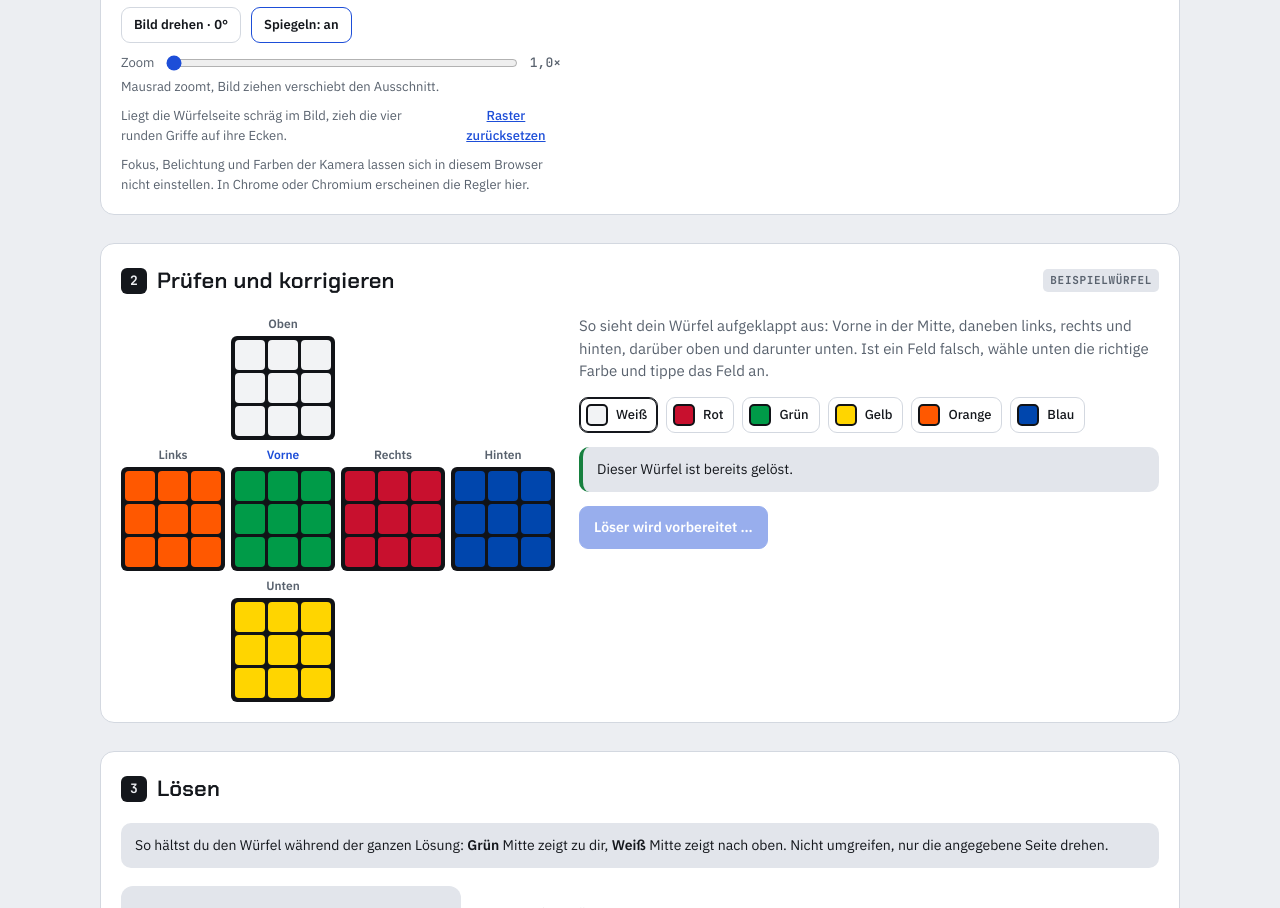
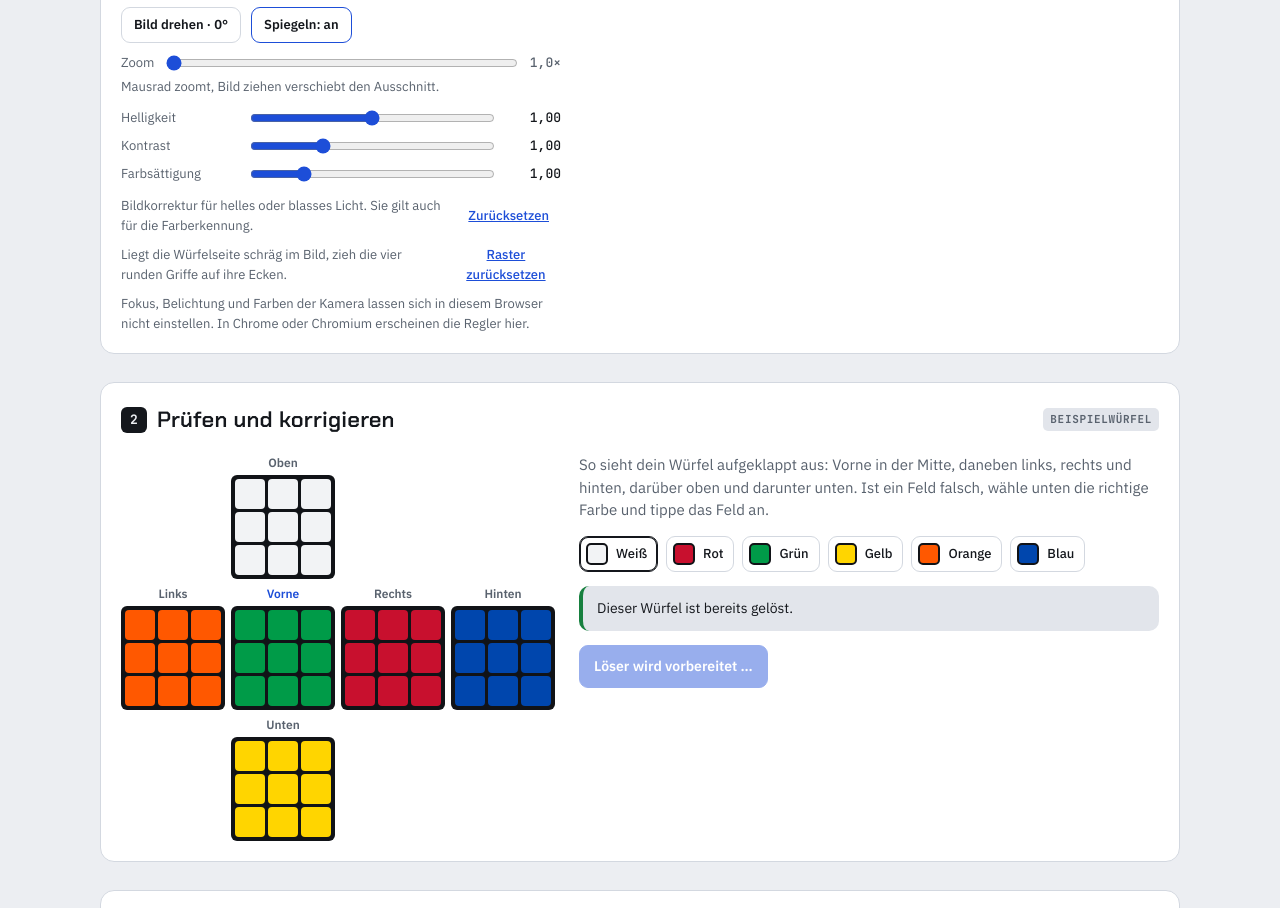
Before and after one commit to whiterabbitmediayt-jpg/sandkiste, a plain HTML site: page rubiks-scanner/app.html in a window 1280 px wide. Shown: the part 953-1861 px from the top of the page. Drawn offline with Linux system fonts and the light colour scheme.

Commit message:
Add software image correction for washed-out webcams
Brightness, contrast and saturation sliders apply a canvas filter to the
preview and the sampled image, so overexposed colours can be recovered in
browsers that do not expose camera controls. Settings are remembered.

Co-Authored-By: Claude Opus 5.5 <noreply@anthropic.com>
Claude-Session: https://claude.ai/code/session_018qTtPm1Kqr8yHat1MNnG4P

```diff
--- a/rubiks-scanner/app.html
+++ b/rubiks-scanner/app.html
@@ -95,6 +95,7 @@ button:disabled { opacity: .45; cursor: not-allowed; filter: none; }
 p.zoom { margin-top: 4px; }
 .zoom button { min-height: 36px; padding: 6px 12px; font-size: 13px; }
 #mirrorBtn[aria-pressed="true"] { border-color: var(--accent); }
+.imgfix { margin-top: 12px; display: grid; gap: 8px; }
 .camset { margin-top: 12px; border: 1px solid var(--line); border-radius: 10px; padding: 10px 12px; }
 .camset summary { cursor: pointer; font-weight: 600; font-size: 14px; }
 .camset-body { display: grid; gap: 10px; padding-top: 12px; }
@@ -232,6 +233,12 @@ p.zoom { margin-top: 4px; }
           <span id="zoomVal">1,0×</span>
         </div>
         <p class="zoom" id="zoomHint" hidden>Mausrad zoomt, Bild ziehen verschiebt den Ausschnitt.</p>
+        <div class="imgfix" id="imgFix" hidden>
+          <div class="ctl"><label for="fixB">Helligkeit</label><input id="fixB" type="range" min="0.4" max="1.6" step="0.05" value="1"><output id="fixBv">1,00</output></div>
+          <div class="ctl"><label for="fixC">Kontrast</label><input id="fixC" type="range" min="0.6" max="2" step="0.05" value="1"><output id="fixCv">1,00</output></div>
+          <div class="ctl"><label for="fixS">Farbsättigung</label><input id="fixS" type="range" min="0.5" max="3" step="0.05" value="1"><output id="fixSv">1,00</output></div>
+          <p class="zoom">Bildkorrektur für helles oder blasses Licht. Sie gilt auch für die Farberkennung. <button type="button" class="linkish" id="resetFix">Zurücksetzen</button></p>
+        </div>
         <p class="zoom" id="gridHint">Liegt die Würfelseite schräg im Bild, zieh die vier runden Griffe auf ihre Ecken. <button type="button" class="linkish" id="resetGrid">Raster zurücksetzen</button></p>
         <details class="camset" id="camSet" hidden>
           <summary>Kamera-Einstellungen</summary>
@@ -526,7 +533,31 @@ p.zoom { margin-top: 4px; }
     zoomEl.value = crop.zoom; zoomVal.textContent = crop.zoom.toFixed(1).replace(".", ",") + "×";
     saveCamCrop();
   }
-  function showZoom(on) { zoomRow.hidden = !on; zoomHint.hidden = !on; }
+  function showZoom(on) { zoomRow.hidden = !on; zoomHint.hidden = !on; document.getElementById("imgFix").hidden = !on; }
+
+  // Software image correction (canvas filter): works in every browser, also where the camera itself
+  // cannot be adjusted. It is applied before sampling, so it changes what the colour detection sees.
+  const FIX_KEY = "wuerfel-scanner-bildkorrektur";
+  let fix = { b: 1, c: 1, s: 1 };
+  try { const f = JSON.parse(localStorage.getItem(FIX_KEY)); if (f && [f.b, f.c, f.s].every(Number.isFinite)) fix = f; } catch (e) {}
+  function filterStr() { return (fix.b === 1 && fix.c === 1 && fix.s === 1) ? "none" : `brightness(${fix.b}) contrast(${fix.c}) saturate(${fix.s})`; }
+  function syncFix() {
+    [["b", "fixB"], ["c", "fixC"], ["s", "fixS"]].forEach(([k, id]) => {
+      document.getElementById(id).value = fix[k];
+      document.getElementById(id + "v").textContent = fix[k].toFixed(2).replace(".", ",");
+    });
+  }
+  [["b", "fixB"], ["c", "fixC"], ["s", "fixS"]].forEach(([k, id]) => {
+    document.getElementById(id).addEventListener("input", e => {
+      fix[k] = +e.target.value; syncFix();
+      try { localStorage.setItem(FIX_KEY, JSON.stringify(fix)); } catch (err) {}
+    });
+  });
+  document.getElementById("resetFix").addEventListener("click", () => {
+    fix = { b: 1, c: 1, s: 1 }; syncFix();
+    try { localStorage.setItem(FIX_KEY, JSON.stringify(fix)); } catch (err) {}
+  });
+  syncFix();
 
   // Webcam orientation: rotation fixes a camera that sits upside down or sideways and applies
   // to both the preview and the scan; mirroring only changes the preview.
@@ -756,6 +787,7 @@ p.zoom { margin-top: 4px; }
     ctx.save(); ctx.translate(S / 2, S / 2);
     if (flipX) ctx.scale(-1, 1);
     if (rot) ctx.rotate(rot * Math.PI / 180);
+    ctx.filter = filterStr();
     ctx.drawImage(cs.src, sx, sy, s, s, -S / 2, -S / 2, S, S);
     ctx.restore();
     return true;
```
Also changed, not shown: rubiks-scanner/index.html (+33 -1 lines).
